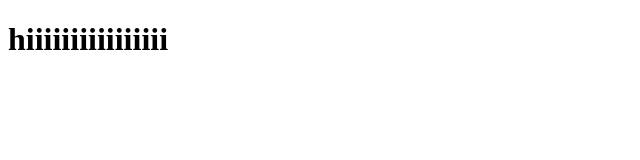
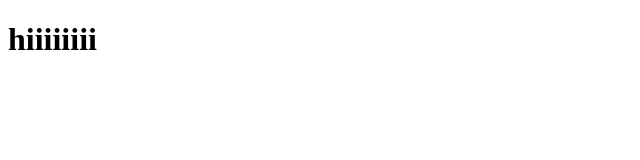
Before and after one commit to TimaZK/site, a plain HTML site: page index.html in a window 1280 px wide. Shown: the whole page, without its empty margins (0-640 px from the left). Drawn offline with Linux system fonts and the light colour scheme.

Commit message:
first commit

```diff
--- a/index.html
+++ b/index.html
@@ -8,6 +8,6 @@
     <title>Document</title>
 </head>
 <body>
-    <h1>hiiiiiiiiiiiiiiii</h1>
+    <h1>hiiiiiiii</h1>
 </body>
 </html>
```
